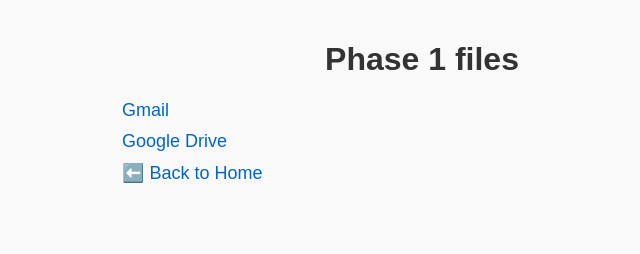
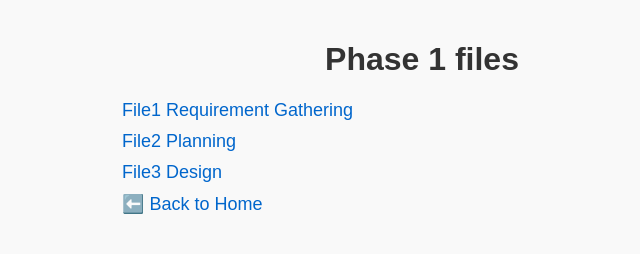
Before and after one commit to i-Madara/quick-links, a plain HTML site: page phase1.html in a window 1280 px wide. Shown: the whole page, without its empty margins (218-858 px from the left). Drawn offline with Linux system fonts and the light colour scheme.

Commit message:
Update phase1.html

```diff
--- a/phase1.html
+++ b/phase1.html
@@ -35,8 +35,9 @@
 <body>
     <h1>Phase 1 files</h1>
     <ul>
-        <li><a href="https://www.gmail.com" target="_blank">Gmail</a></li>
-        <li><a href="https://www.drive.google.com" target="_blank">Google Drive</a></li>
+        <li><a href="https://docs.google.com/document/d/1vCA5d2z1dYEWeKmWp19RC_94lSU8FwKcyrbmZAKQuVA/edit?usp=sharing" target="_blank">File1 Requirement Gathering</a></li>
+        <li><a href="https://docs.google.com/document/d/1f2adWg74CHIDPwfgKeCiU7cTFGKREiHPfSN41D6tglQ/edit?usp=sharing" target="_blank">File2 Planning</a></li>
+        <li><a href="https://docs.google.com/document/d/1cH52jnoZ2pVU67FYFZh_f-0vPQ-JZbTLwd8pjCIfzeU/edit?usp=sharing" target="_blank">File3 Design</a></li>
         <li><a href="index.html">⬅️ Back to Home</a></li>
     </ul>
 </body>
```
